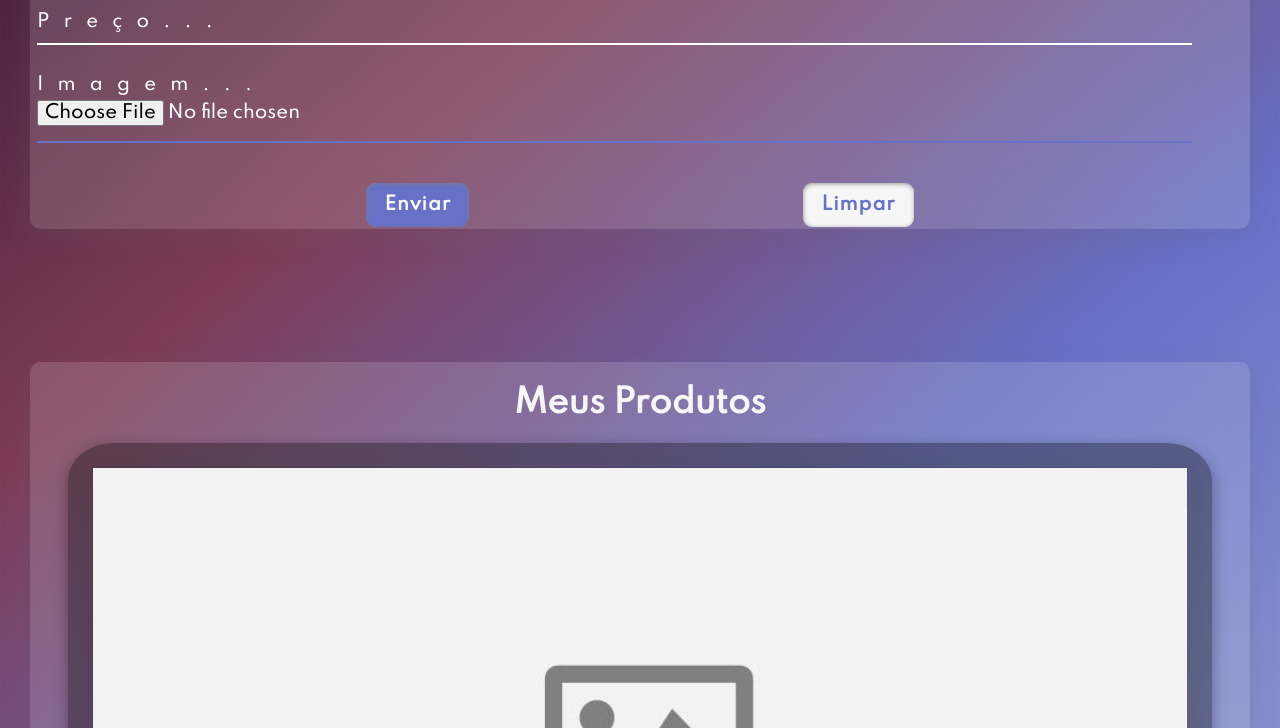
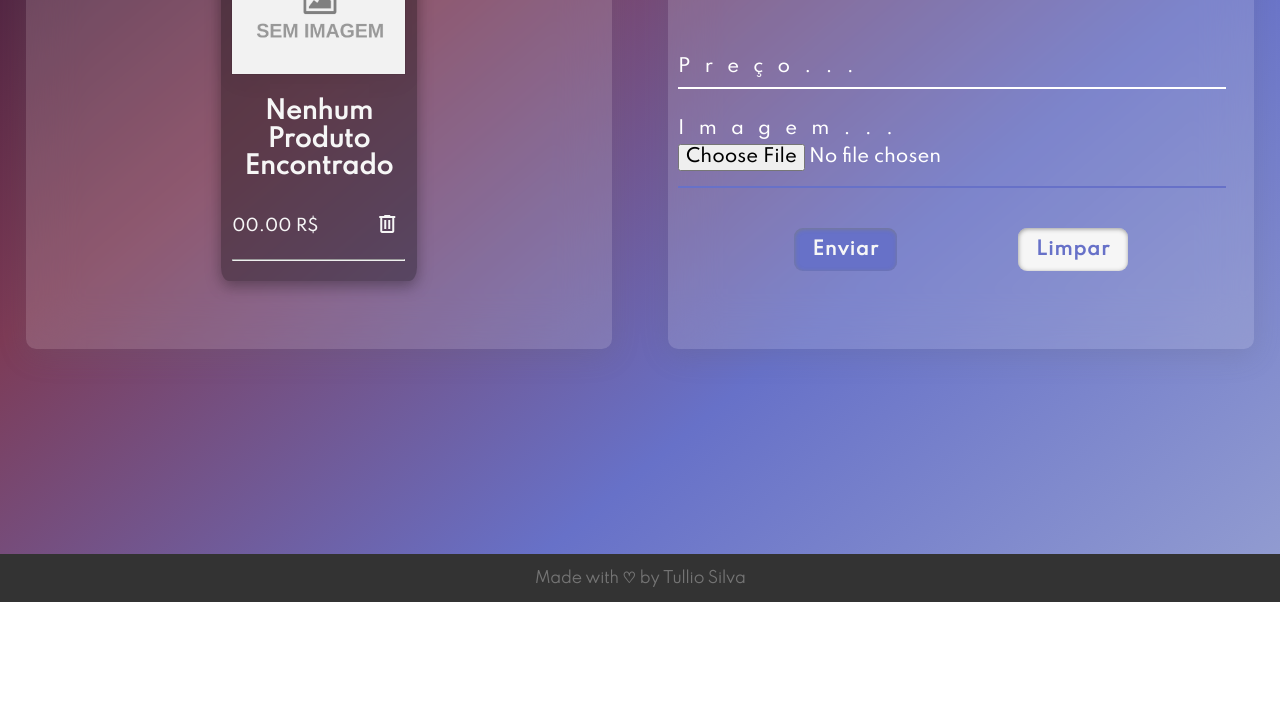
Before and after one commit to TutuSilva/challenge-AluraGeek, a plain HTML site: page index.html in a window 1280 px wide. Shown: the part 326-1054 px from the top of the page. After the commit the page ends 928 px from the top, so only its background shows below. Drawn offline with nearby package versions, Linux system fonts and the light colour scheme.

Commit message:
responsividade feita

```diff
--- a/estilos/flexbox.css
+++ b/estilos/flexbox.css
@@ -0,0 +1,32 @@
+@media only screen and (min-width: 768px) {
+  main {
+    height: 100vh;
+  }
+  .cadastro-de-produtos-container {
+    padding-top: 10vh;
+    flex-direction: row-reverse;
+  }
+  .adicionar-produtos,
+  .mostrar-produtos {
+    height: 60vh;
+    margin: 2%;
+    padding: 5px;
+    width: 100%;
+  }
+  .produtos-item {
+    width: 60%;
+  }
+}
+
+@media only screen and (min-width: 1200px) {
+  .produtos-container{
+    display: flex;
+    flex-wrap: wrap;
+    justify-content: space-evenly;
+    gap: 30px;
+    flex-direction: row;
+  }
+  .produtos-item {
+    width: 30%;
+  }
+}
--- a/estilos/styles.css
+++ b/estilos/styles.css
@@ -39,8 +39,6 @@
   text-decoration: underline;
 }
 body {
-  width: 100%;
-  height: 100%;
   box-sizing: border-box;
   background: -webkit-linear-gradient(
     140deg,
@@ -56,6 +54,19 @@ body {
     #6771c8,
     #949ed1
   ); /* W3C, IE 10+/ Edge, Firefox 16+, Chrome 26+, Opera 12+, Safari 7+ */
+}
+::-webkit-scrollbar {
+  width: 8px;
+  height: 8px;
+}
+
+::-webkit-scrollbar-track {
+  background-color: rgba(255, 255, 255, 0.2);
+}
+
+::-webkit-scrollbar-thumb {
+  background-color: rgba(255, 255, 255, 0.5);
+  border-radius: 4px;
 }
 
 /*Cadastro de produtos*/
--- a/index.html
+++ b/index.html
@@ -4,8 +4,8 @@
     <meta charset="UTF-8" />
     <meta name="viewport" content="width=device-width, initial-scale=1.0" />
     <link rel="stylesheet" href="estilos/normalize.css" />
+    <link rel="stylesheet" href="estilos/styles.css" />
     <link rel="stylesheet" href="estilos/flexbox.css" />
-    <link rel="stylesheet" href="estilos/styles.css" />
     <link
       rel="stylesheet"
       href="https://fonts.googleapis.com/css2?family=Material+Symbols+Outlined:opsz,wght,FILL,GRAD@24,400,0,0"
@@ -101,7 +101,6 @@
         </div>
       </section>
     </main>
-
     <footer>
       <h2>Made with &#9825; by Tullio Silva</h2>
     </footer>
```
